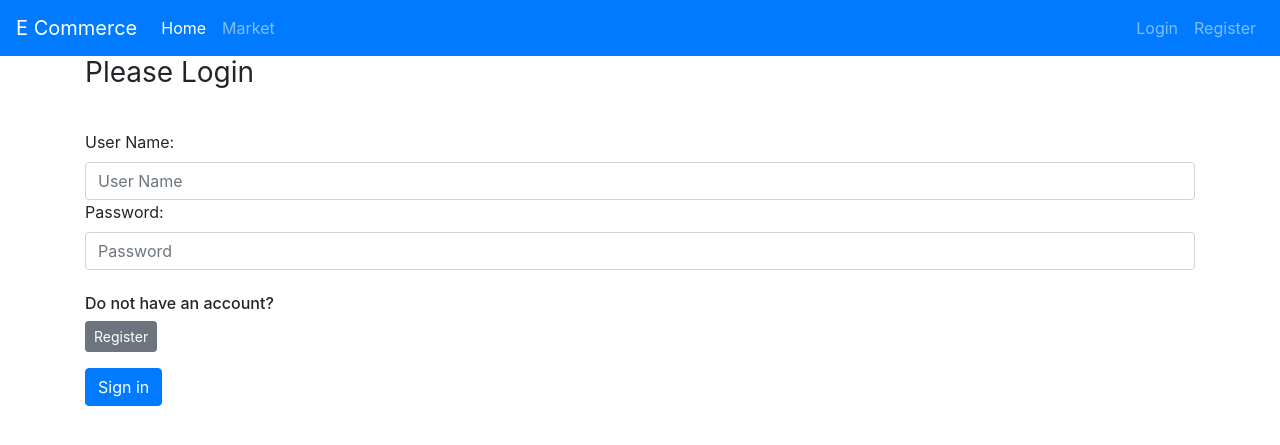
After one commit to anojan1996/E-Commerce, a Flask app: page /login in a window 1280 px wide. The commit adds this page. Shown: the top 445 px of the page. Run offline with Flask 2, Linux system fonts and the light colour scheme; some libraries are stand-ins or nearby versions.

Commit message:
Login Form

```diff
--- a/market/__init__.py
+++ b/market/__init__.py
@@ -1,8 +1,11 @@
-from flask import Flask, render_template
+from flask import Flask
 from flask_sqlalchemy import SQLAlchemy
+from flask_bcrypt import Bcrypt
+
 app = Flask(__name__)
 app.config['SQLALCHEMY_DATABASE_URI'] = 'sqlite:///market.db'
 app.config['SECRET_KEY'] = 'market'
 db = SQLAlchemy(app)
+bcrypt = Bcrypt(app)
 
 from market import routes
--- a/market/forms.py
+++ b/market/forms.py
@@ -20,3 +20,8 @@ class RegisterForm(FlaskForm):
     password1 = PasswordField(label='Password:', validators=[Length(min=2, max=30), DataRequired()])
     password2 = PasswordField(label='Confirm Password:', validators=[EqualTo('password1'), DataRequired()])
     submit = SubmitField(label='Create Account')
+
+class LoginForm(FlaskForm):
+    username = StringField(label='User Name:', validators=[DataRequired()])
+    password = PasswordField(label='Password:', validators=[DataRequired()])
+    submit = SubmitField(label='Sign in')
--- a/market/routes.py
+++ b/market/routes.py
@@ -1,7 +1,7 @@
 from market import app
 from flask import render_template, redirect, url_for, flash
 from market.models import Item, User
-from market.forms import RegisterForm
+from market.forms import RegisterForm, LoginForm
 from market import db
 
 @app.route('/')
@@ -20,7 +20,7 @@ def register_page():
     if form.validate_on_submit():
         user_to_create = User(username=form.username.data,
                               email_address=form.email_address.data,
-                              password_hash=form.password1.data)
+                              password=form.password1.data)
         db.session.add(user_to_create)
         db.session.commit()
         return redirect(url_for('home_page'))
@@ -28,3 +28,8 @@ def register_page():
         for err_msg in form.errors.values():
             flash(f'There was an error with creating a user: {err_msg}', category='danger')
     return render_template('registration.html', form=form)
+
+@app.route('/login', methods=['GET','POST'])
+def login_page():
+    form = LoginForm()
+    return render_template('login.html', form=form)
--- a/market/templates/base.html
+++ b/market/templates/base.html
@@ -29,7 +29,7 @@
         </ul>
         <ul class="navbar-nav">
             <li class="nav-item">
-                <a class="nav-link" href="#">Login</a>
+                <a class="nav-link" href="{{ url_for('login_page') }}">Login</a>
             </li>
             <li class="nav-item">
                 <a class="nav-link" href="{{ url_for('register_page') }}">Register</a>
--- /dev/null
+++ b/market/templates/login.html
@@ -0,0 +1,32 @@
+{% extends 'base.html' %}
+{% block title %}
+    Login Page
+{% endblock %}
+
+{% block content %}
+    <div class="container">
+        <form method="POST" class="form-signin" >
+            {{ form.hidden_tag() }}
+            <h1 class="h3 mb-3 font-weight-normal">
+                Please Login
+            </h1>
+            <br>
+            {{ form.username.label() }}
+            {{ form.username(class="form-control", placeholder="User Name") }}
+
+            {{ form.password.label() }}
+            {{ form.password(class="form-control", placeholder="Password") }}
+
+            <br>
+
+
+            <div class="checkbox mb-3">
+               <h6>Do not have an account?</h6>
+               <a class="btn btn-sm btn-secondary" href="{{ url_for('register_page') }}">Register</a>
+            </div>
+
+            {{ form.submit(class="btn  btn-primary") }}
+
+        </form>
+    </div>
+{% endblock %}
--- a/market/templates/registration.html
+++ b/market/templates/registration.html
@@ -26,6 +26,12 @@ Register Page
 
             {{ form.password2.label() }}
             {{ form.password2(class="form-control", placeholder="Confirm Password") }}
+            <br>
+
+             <div class="checkbox mb-3">
+               <h6>Already have an account?</h6>
+               <a class="btn btn-sm btn-secondary" href="{{ url_for('login_page') }}">Login</a>
+            </div>
 
             <br>
 
```
Also changed, not shown: market/models.py (+9 -0 lines).
